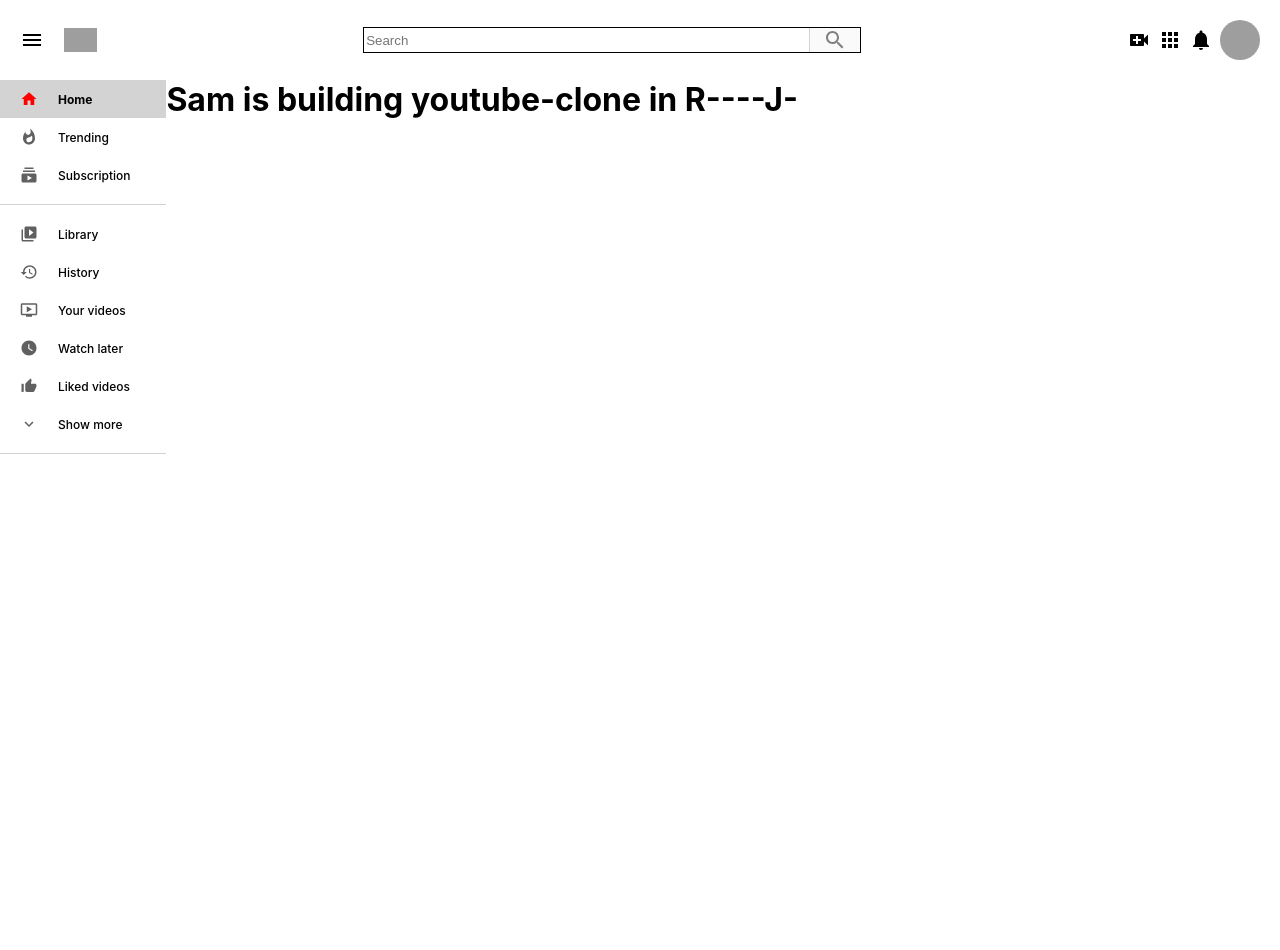
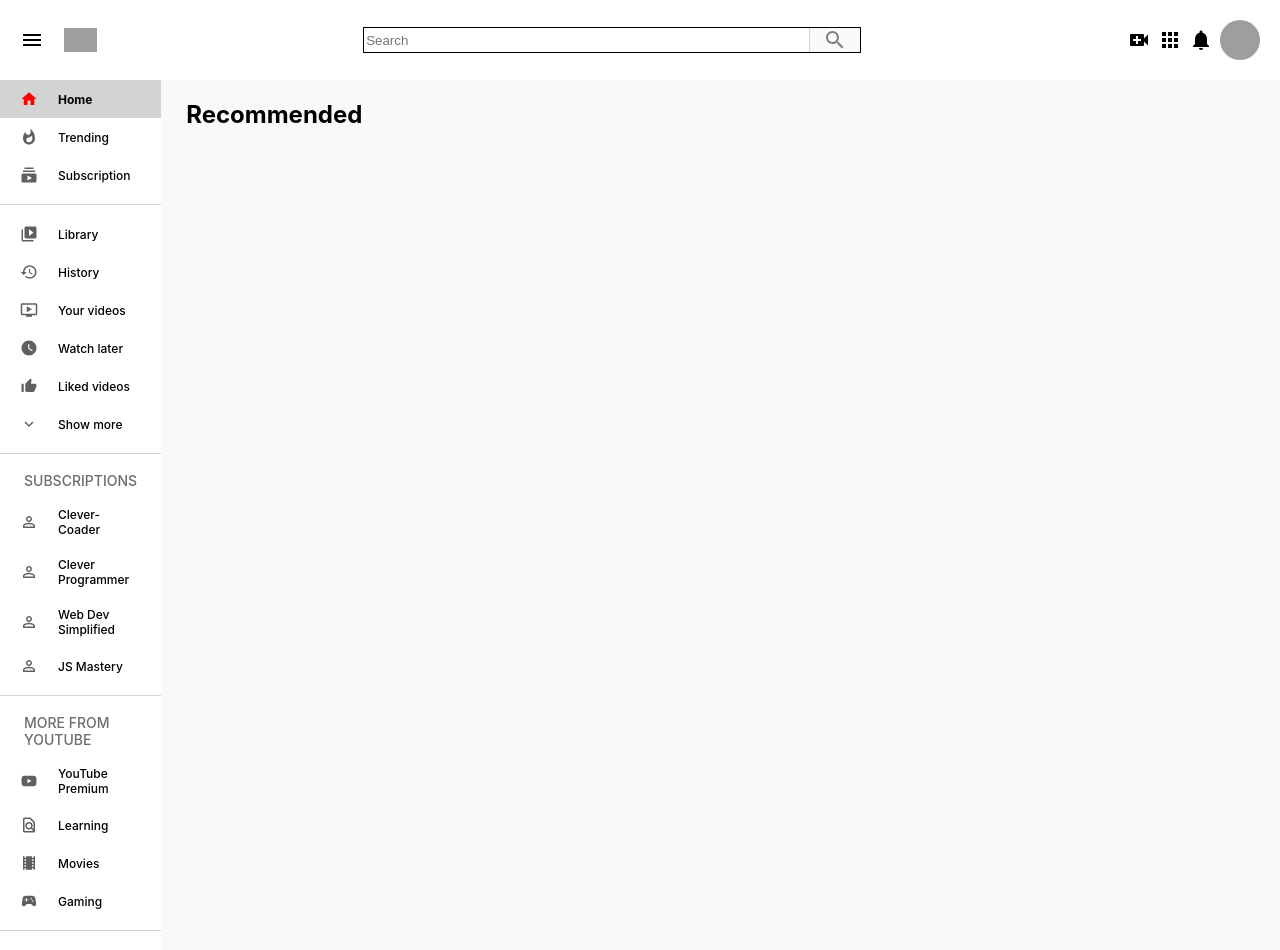
Before and after one commit to cleverCoader/reactjs-youtube-clone, a React (Create React App) app: page / in a window 1280 px wide. Shown: the top 950 px of the page. Before the commit the page ends 800 px from the top, so only its background shows below. Built offline with nearby package versions, Linux system fonts and the light colour scheme; grey boxes are pictures that could not be loaded.

Commit message:
Few more rows of sidebar are added and its full now

```diff
--- a/src/RecomendedVideos.css
+++ b/src/RecomendedVideos.css
@@ -1,4 +1,12 @@
 .recomendedvideos{
     /* border: 1px solid black; */
     flex:0.87;
+    background-color:#f9f9f9;
+    padding: 20px;
+    padding-bottom: 0;
 }
+
+.recomendedvideos > h2{
+    margin-left: 5px;
+    margin-bottom: 20px;
+}
--- a/src/RecomendedVideos.js
+++ b/src/RecomendedVideos.js
@@ -4,7 +4,10 @@ import './RecomendedVideos.css';
 function RecomendedVideos() {
     return (
         <div className="recomendedvideos" >
-            <h1> Sam is building youtube-clone in R----J-</h1>
+            <h2> Recommended</h2>
+            <div recommendedVideos__videos>
+                {/* <Video /> */}
+            </div>
         </div>
     )
 }
--- a/src/Sidebar.css
+++ b/src/Sidebar.css
@@ -10,3 +10,13 @@
     margin-top: 10px;
     margin-bottom: 10px;
 }
+
+.subscription-text{
+    text-align: left;
+    padding: 8px 24px;
+    font-size: 14px;
+    font-weight: 500;
+    text-transform: uppercase;
+    color: rgb(110, 108, 108);
+    letter-spacing: 0;
+}
--- a/src/Sidebar.js
+++ b/src/Sidebar.js
@@ -15,7 +15,18 @@ import OndemandVideoIcon from '@material-ui/icons/OndemandVideo';
 import WatchLaterIcon from '@material-ui/icons/WatchLater';
 import ThumbUpAltIcon from '@material-ui/icons/ThumbUpAlt';
 import ExpandMoreIcon from '@material-ui/icons/ExpandMore';
-
+//--------------------------------------------------------------
+// import Avatar from '@material-ui/core/Avatar';
+import PermIdentityIcon from '@material-ui/icons/PermIdentity';
+import YouTubeIcon from '@material-ui/icons/YouTube';
+import LocalMoviesIcon from '@material-ui/icons/LocalMovies';
+import SportsEsportsIcon from '@material-ui/icons/SportsEsports';
+//----------------------------------------------------------
+import SettingsIcon from '@material-ui/icons/Settings';
+import FlagIcon from '@material-ui/icons/Flag';
+import HelpIcon from '@material-ui/icons/Help';
+import FeedbackIcon from '@material-ui/icons/Feedback';
+import FindInPageOutlinedIcon from '@material-ui/icons/FindInPageOutlined';
 
 
 function Sidebar() {
@@ -33,7 +44,36 @@ function Sidebar() {
             <SidebarRow ICon={WatchLaterIcon} title="Watch later" />
             <SidebarRow ICon={ThumbUpAltIcon} title="Liked videos" />
             <SidebarRow ICon={ExpandMoreIcon} title="Show more" />
-            <hr/>
+            <hr />
+            <h2 className="subscription-text" > Subscriptions</h2>
+            <SidebarRow ICon={PermIdentityIcon} title="Clever-Coader" />
+            <SidebarRow ICon={PermIdentityIcon} title="Clever Programmer" />
+            <SidebarRow ICon={PermIdentityIcon} title="Web Dev Simplified" />
+            <SidebarRow ICon={PermIdentityIcon} title="JS Mastery" />
+            <hr />
+
+            <h2 className="subscription-text" > more from youtube</h2>
+            <SidebarRow ICon={YouTubeIcon} title="YouTube Premium" />
+            <SidebarRow ICon={FindInPageOutlinedIcon} title="Learning" />
+            <SidebarRow ICon={LocalMoviesIcon} title="Movies" />
+            <SidebarRow ICon={SportsEsportsIcon} title="Gaming" />
+            <hr />
+            <SidebarRow ICon={SettingsIcon} title="Settings" />
+            <SidebarRow ICon={FlagIcon} title="Report history" />
+            <SidebarRow ICon={HelpIcon} title="Help" />
+            <SidebarRow ICon={FeedbackIcon} title="Send Feedback" />
+
+
+
+
+
+
+
+
+
+
+
+
 
 
 
```
